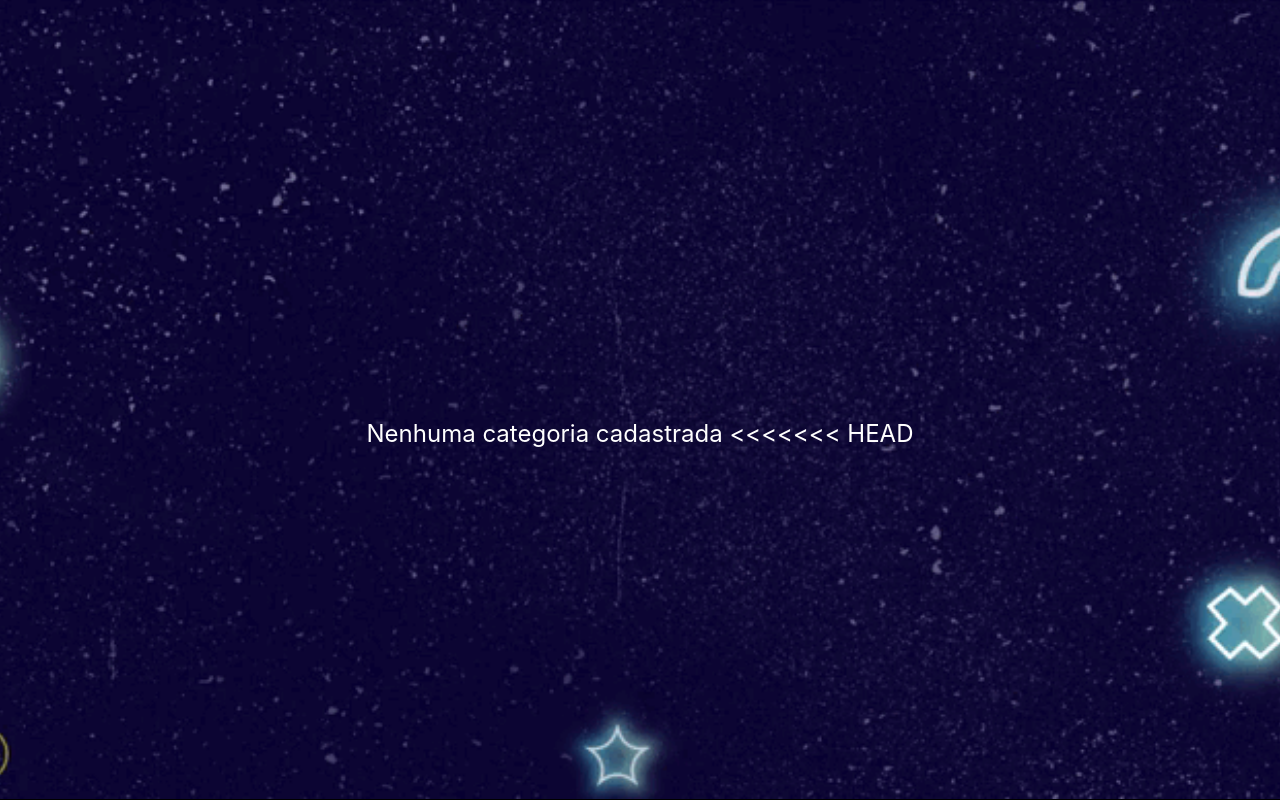
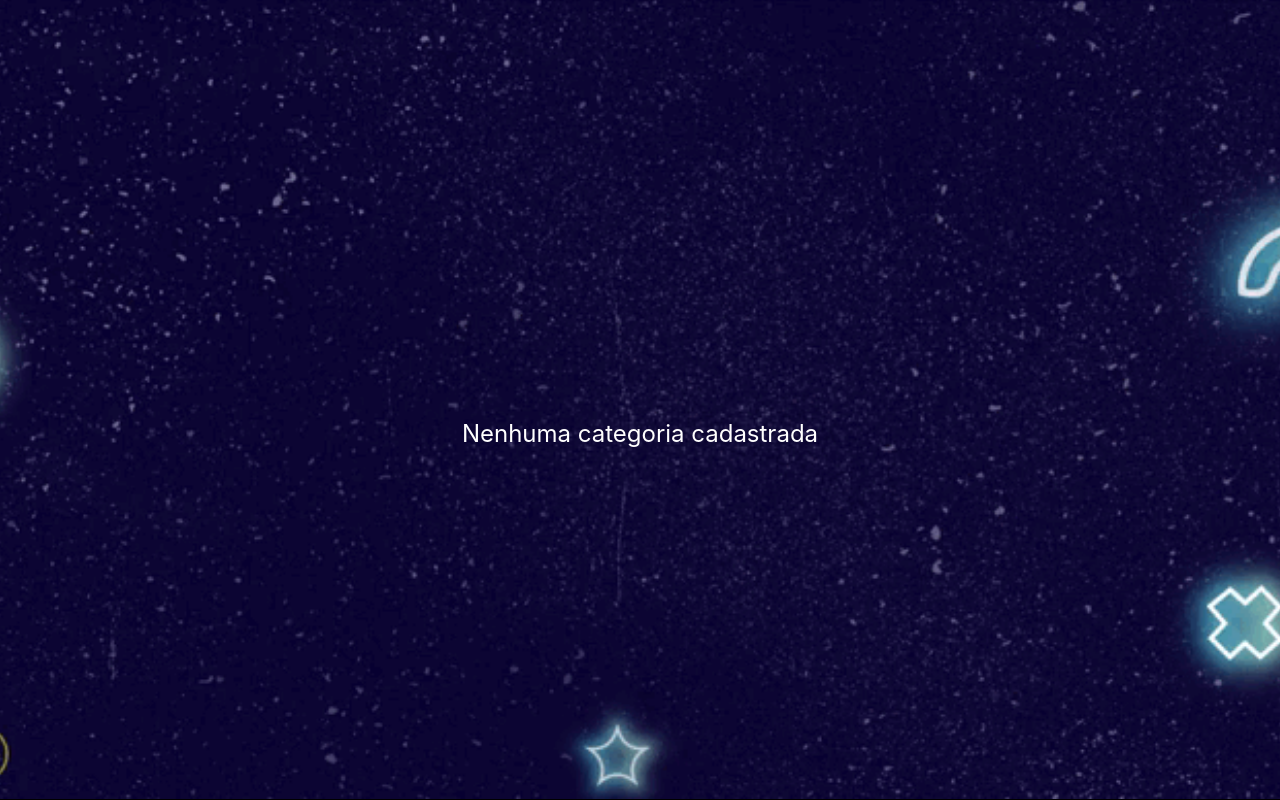
Before and after one commit to KaueRamada/Code-Universe, a PHP site: page /Code-Universe/ in a window 1280 px wide; the page is wider, and only the part inside the window is pictured. Shown: the part 1601-2401 px from the top of that part. Run offline with PHP 8.4, Linux system fonts and the light colour scheme; data that the repository does not hold is empty.

Commit message:
Resolução de alguns problemas

```diff
--- a/pages/home.php
+++ b/pages/home.php
@@ -92,55 +92,6 @@
           }
         }
       ?>
-
-
-<<<<<<< HEAD
-      <!-- <div class="rows">
-        <div class="tec tec-html">
-          <span class="span">HTML</span>
-=======
-      <div class="rows">
-        <div class="menu-content01">
-          <div class="menu-content02">
-            <div class="tec tec-html">
-              <span class="span">HTML</span>
-            </div>
-            <div class="tec tec-css">
-              <span class="span">CSS</span>
-            </div>
-          </div>
-          <div class="menu-content02">
-            <div class="tec tec-js">
-              <span class="span">JAVASCRIPT</span>
-            </div>
-            <div class="tec tec-php">
-              <span class="span">PHP</span>
-            </div>
-          </div>
->>>>>>> 4ccd23cbc371df7bd804184a8e2ecc3c1e91e8d7
-        </div>
-
-        <div class="menu-content01">
-          <div class="menu-content02">
-            <div class="tec tec-java">
-              <span class="span">JAVA</span>
-            </div>
-            <div class="tec tec-python">
-              <span class="span">PYTHON</span>
-            </div>
-          </div>
-          <div class="menu-content02">
-            <div class="tec tec-sql">
-              <span class="span">SQL</span>
-            </div>
-            <div class="tec tec-mod_dados">
-              <span class="span">MODELAGEM DE DADOS</span>
-            </div>
-          </div>
-        </div>
-
-      </div>
-      -->
     </div>
   </section>
 </main>
```
